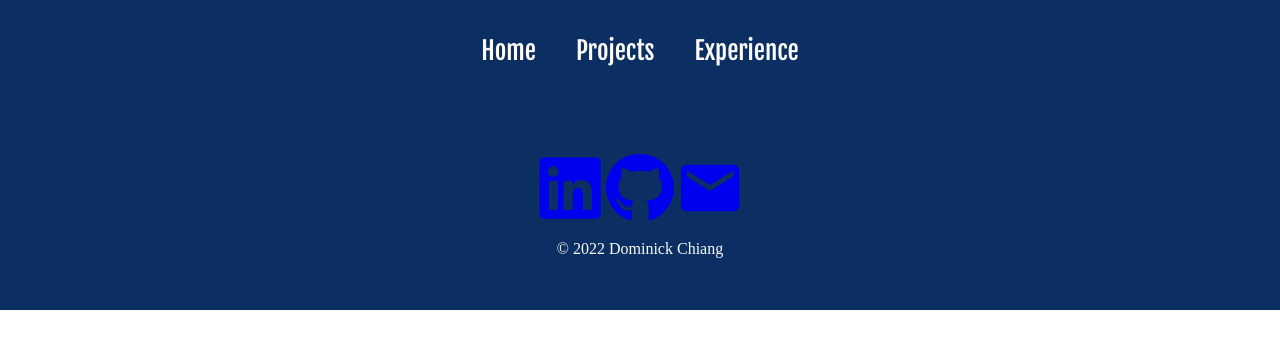
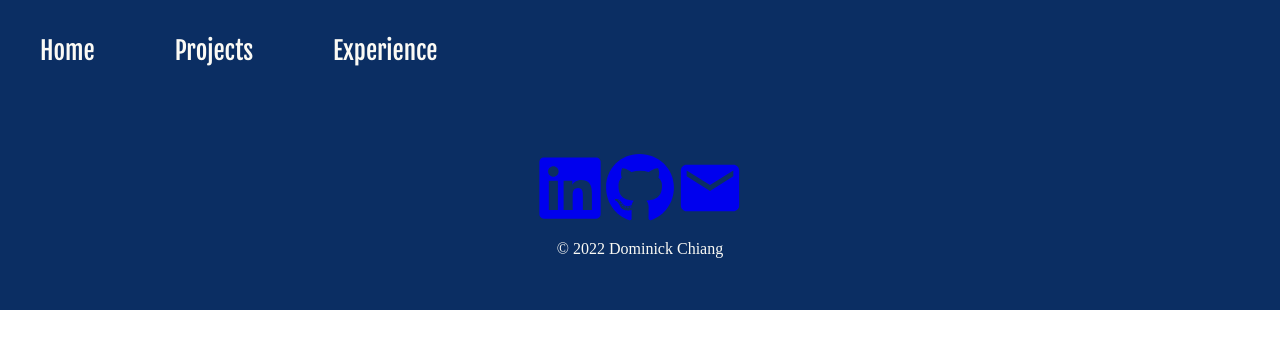
Before and after one commit to chiangd233/dchiangportfolio, a React (Create React App) app: page / in a window 1280 px wide. Shown: the top 348 px of the page. Built offline with nearby package versions, Linux system fonts and the light colour scheme.

Commit message:
made more changes

```diff
--- a/src/components/Header.js
+++ b/src/components/Header.js
@@ -24,9 +24,9 @@ function Header() {
             </button>
         </div>
         <div className = "links">
-            <Link to="/dchiangportfolio/"> Home </Link>
-            <Link to="/dchiangportfolio/projects"> Projects </Link>
-            <Link to="/dchiangportfolio/experience"> Experience </Link>
+            <Link to="/dchiangportfolio/"> Home    </Link>
+            <Link to="/dchiangportfolio/projects"> Projects    </Link>
+            <Link to="/dchiangportfolio/experience"> Experience     </Link>
         </div>
     </div>
 }
--- a/src/pages/Home.js
+++ b/src/pages/Home.js
@@ -12,6 +12,7 @@ function Home() {
         <div className="about">
             <h2>Dominick Chiang</h2>
             <h3>Full Stack Software Engineer</h3>
+            <h3>Water Wastewater Engineer</h3>
             <div className="prompt">
                 <p>Experienced Full-Stack Engineer with a history of working in the field of web development with programs such as React, Javascript, CSS, HTML, React and Python.</p>
                 <a className="link" href="https://www.linkedin.com/in/dominick-chiang-e-i-t-30751182/" target="_blank" rel="noreferrer">
--- a/src/styles/Home.css
+++ b/src/styles/Home.css
@@ -9,7 +9,7 @@
 
 .about {
     width: 100%;
-    height: calc(100vh - 100px);
+    height: calc(100vh - 250px);
     display: flex;
     flex-direction: column;
     justify-content: center;
@@ -23,7 +23,11 @@
     font-family: 'Fjalla One', sans-serif;
     font-size: 60px;
     color: #9fafca;
-    height: 50px;
+    height: 30px;
+}
+
+.about h3 {
+    margin: 5px;
 }
 
 .about .prompt {
@@ -71,6 +75,7 @@ p {
     background-color: #0e387a;
     color: white;
     font-size: 20px;
+    text-align: left;
 }
 
 .img{
--- a/src/styles/Navbar.css
+++ b/src/styles/Navbar.css
@@ -11,7 +11,7 @@
     height: 100%;
     display: flex;
     align-items: center;
-    justify-content: center;
+    justify-content: left;
     color: #FBFAF5;
     font-family: 'Fjalla One', sans-serif;
 }
@@ -19,7 +19,7 @@
 .navbar a {
     color: #FBFAF5;
     text-decoration: none;
-    margin: 20px;
+    margin: 40px;
     font-size: 25px;
 }
 
```
